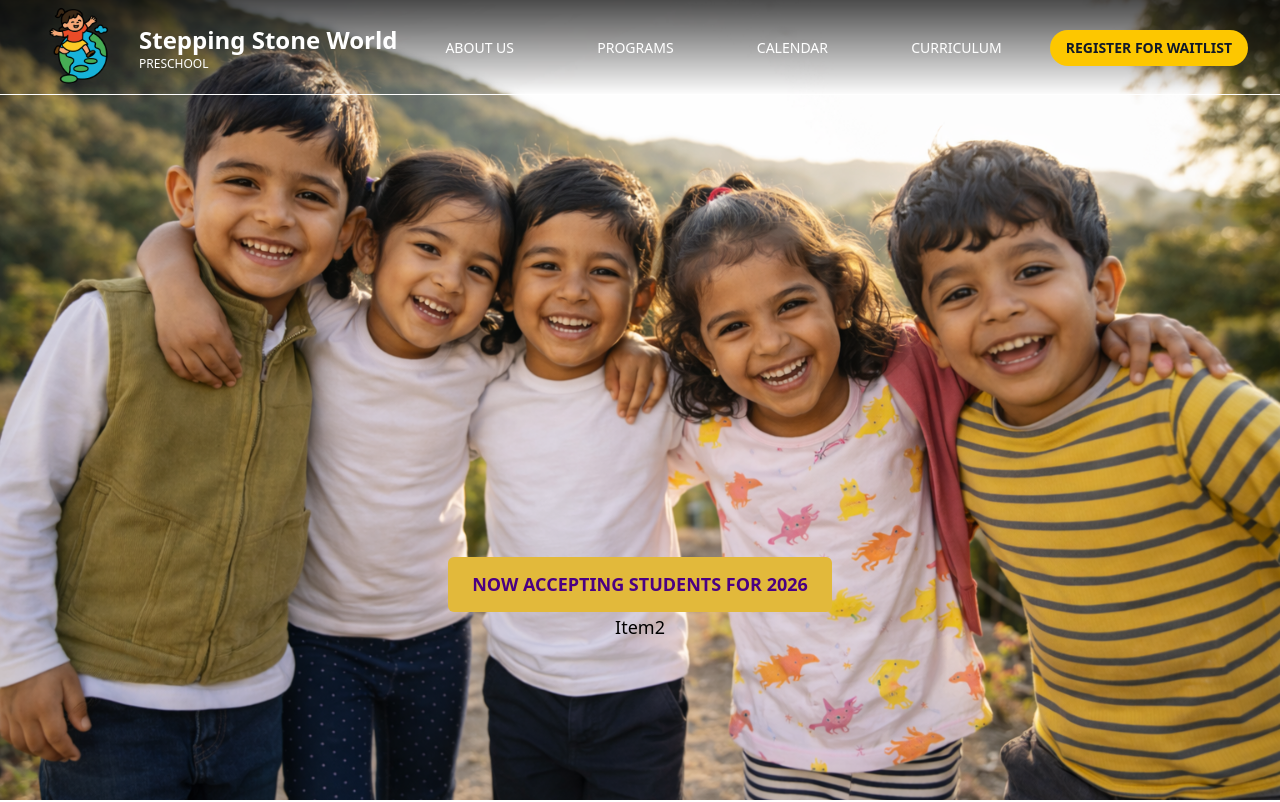
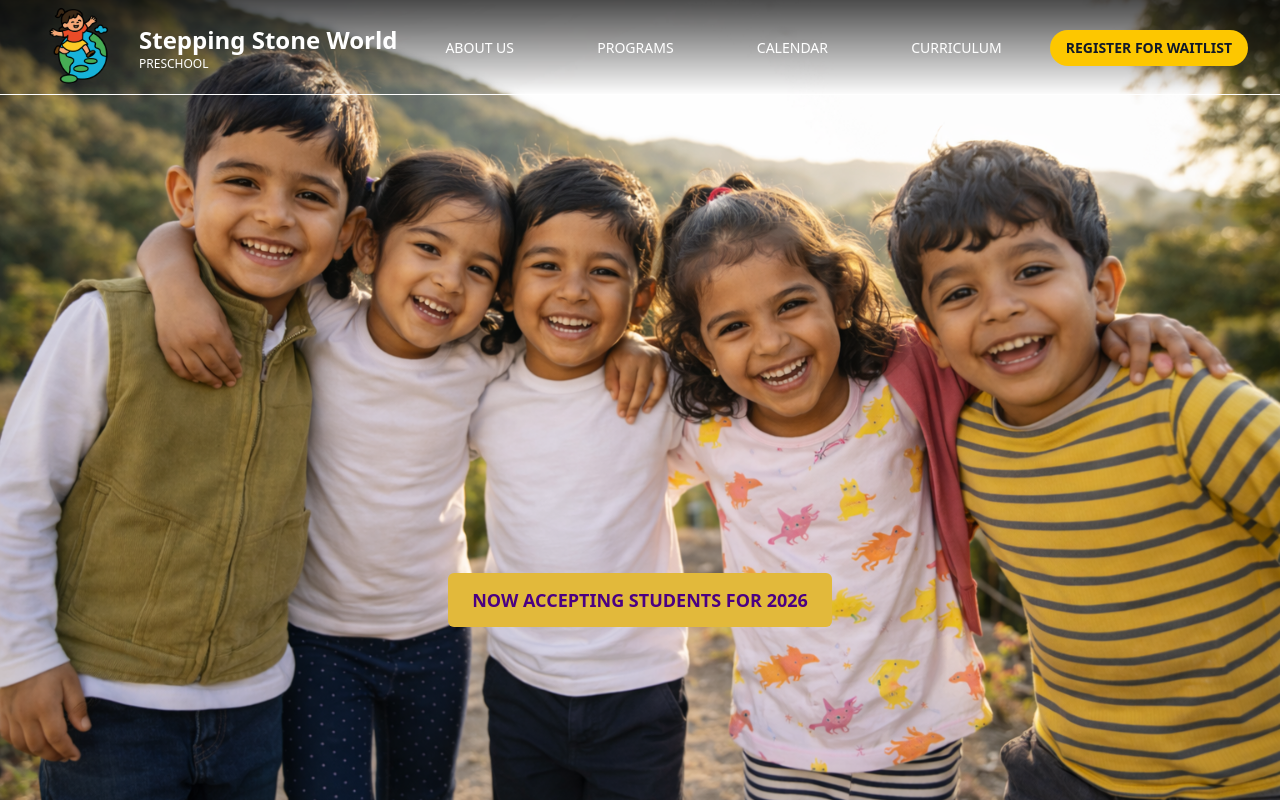
Before and after one commit to Anishb00/PreschoolReactSite, a Next.js app: page / in a window 1280 px wide. Shown: the top 802 px of the page. Built offline with nearby package versions, Linux system fonts and the light colour scheme.

Commit message:
removed unecessary div

```diff
--- a/src/app/(site)/components/Hero.tsx
+++ b/src/app/(site)/components/Hero.tsx
@@ -10,7 +10,6 @@ export default function Hero({ imagename }: { imagename: string }) {
       <Button>
         Now accepting students for {String(new Date().getFullYear())}
       </Button>
-      <div>Item2</div>
     </div>
   );
 }
```
